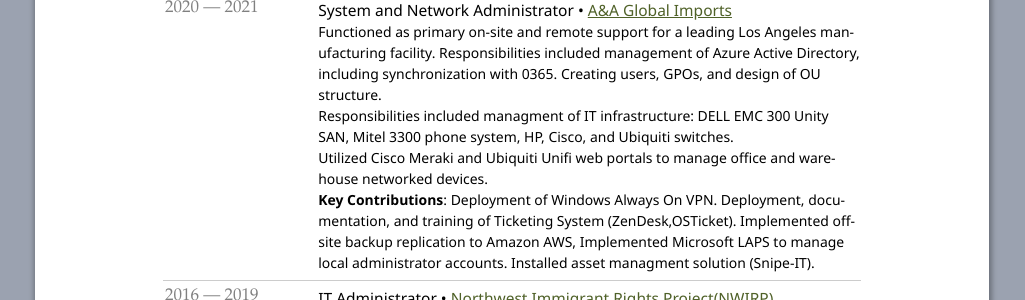
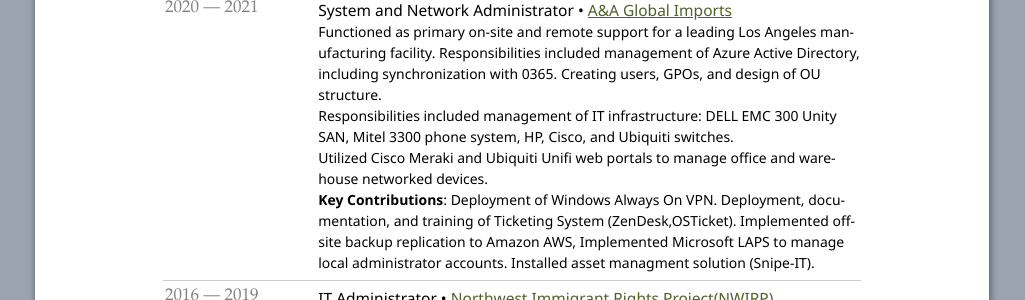
Before and after one commit to bernardr/bernardr.github.io, a Jekyll site: the page blog/resume/index.html, which Jekyll copies as it is, in a window 1280 px wide and 900 px high, scrolled down 815 px. Shown: the part 154-454 px from the top of the window, without its empty margins (128-1153 px from the left). Built offline with Jekyll 4.4.1, drawn with Linux system fonts in a browser that asks for light colours.

Commit message:
minor cleanups

```diff
--- a/blog/resume/index.html
+++ b/blog/resume/index.html
@@ -258,7 +258,7 @@ https://www.aaglobalimports.com" title="A&A Global Imports" target="High Quality
 
 		<p class="note">Functioned as primary on-site and remote support for a leading Los Angeles manufacturing facility. Responsibilities included management of Azure Active Directory, including synchronization with 0365. Creating users, GPOs, and design of OU structure. </p>
 
-		<p class="note">Responsibilities included managment of IT infrastructure: DELL EMC 300 Unity SAN, Mitel 3300 phone system, HP, Cisco, and Ubiquiti switches. </p>
+		<p class="note">Responsibilities included management of IT infrastructure: DELL EMC 300 Unity SAN, Mitel 3300 phone system, HP, Cisco, and Ubiquiti switches. </p>
 
 		<p class="note">Utilized Cisco Meraki and Ubiquiti Unifi web portals to manage office and warehouse networked devices.</p>
 
```
